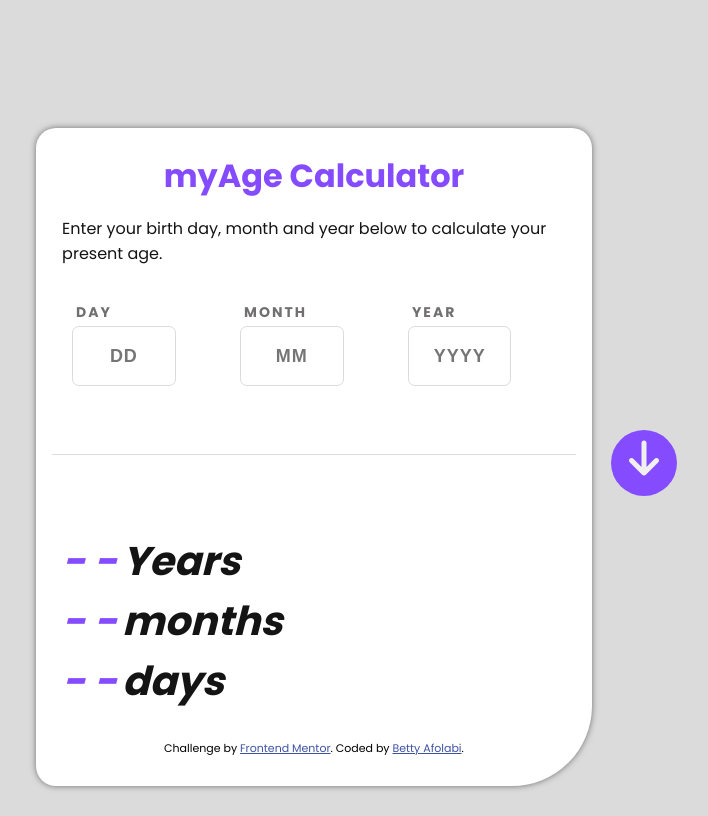
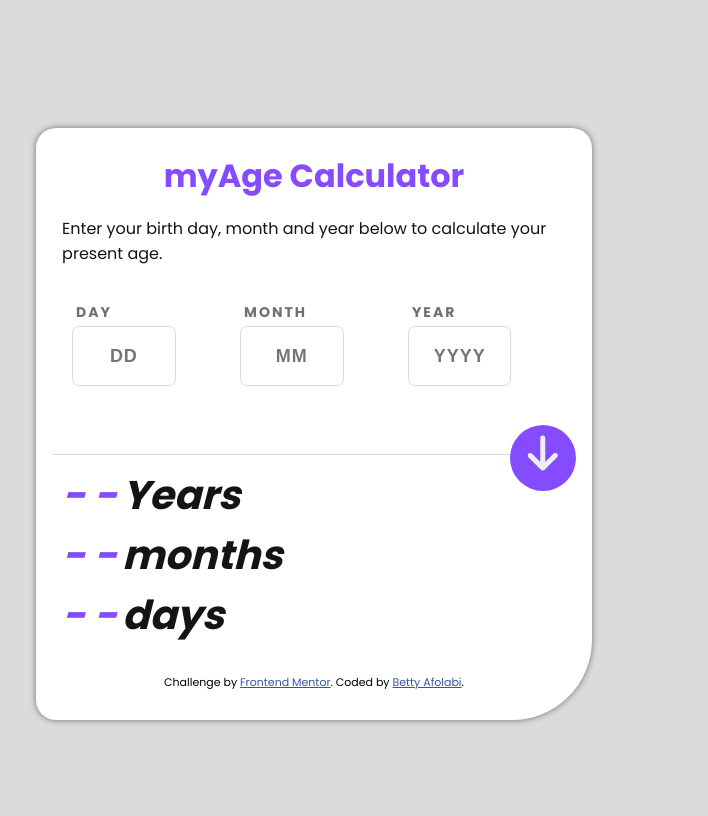
Before and after one commit to BettyAfolabi/myAge-app, a plain HTML site: page index.html in a window 1280 px wide. Shown: the whole page, without its empty margins (326-1034 px from the left). Drawn offline with Linux system fonts and the light colour scheme.

Commit message:
button styling

```diff
--- a/index.html
+++ b/index.html
@@ -35,7 +35,8 @@
                     <p class="error"></p>
                 </div>
             </div>
-            <div id="line">
+            <div id="result">
+                <div id="line"></div>
                 <button type="submit"><i class="fa-solid fa-arrow-down"></i></button>
             </div>
 
--- a/style.css
+++ b/style.css
@@ -129,23 +129,23 @@ h2{
     font-style: italic;
     color: var(--Off-black);
 }
-#line{
-    display: inline-block;
+ #line{
+    overflow: visible;
     width: 100%;
     border-top: 1px solid var(--Light-grey);
-    padding:0;
+
 }
 button{
     position: relative;
+    top: -30px;
+    display: flex;
+    align-items: center;
     border: none;
     background-color: var(--Purple);
     cursor: pointer;
     border-radius: 50%;
-    display: flex;
-    align-items:center;
     padding: 3px;
     margin: auto;
-    top: -22px;
 }
 button:hover {
     background-color: var(--Off-black);
@@ -168,7 +168,7 @@ button:hover {
     color: hsl(228, 45%, 44%);
 }
 
- @media screen and (min-width:450px) {
+ @media screen and (min-width:600px) {
     .wrapper{
         background-color: var(--Off-white);
         width: 90%;
@@ -191,8 +191,9 @@ button:hover {
         height: 60px;
     }
     button{
-        left: 270px;
+        float: right;
     }
+
 }
 
 @media (min-width:1097px){
@@ -212,10 +213,6 @@ button:hover {
         margin-top: 3rem;
         box-shadow: 0 0 6px var(--Smokey-grey);
     }
-    button{
-        left: 330px;
-        top: -25px;
-    }
     .fa-solid{
         font-size: 40px;
         width: 60px;
```
